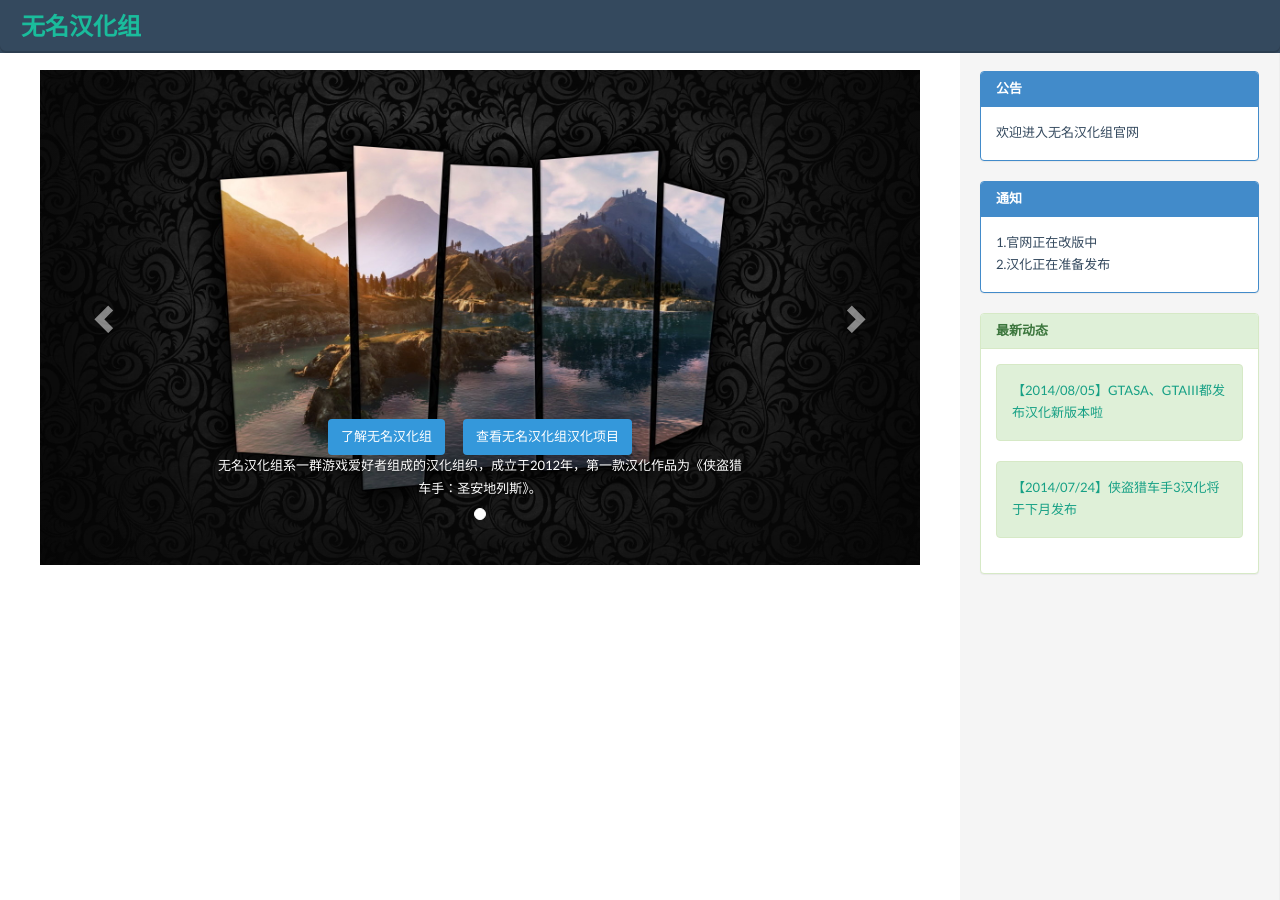
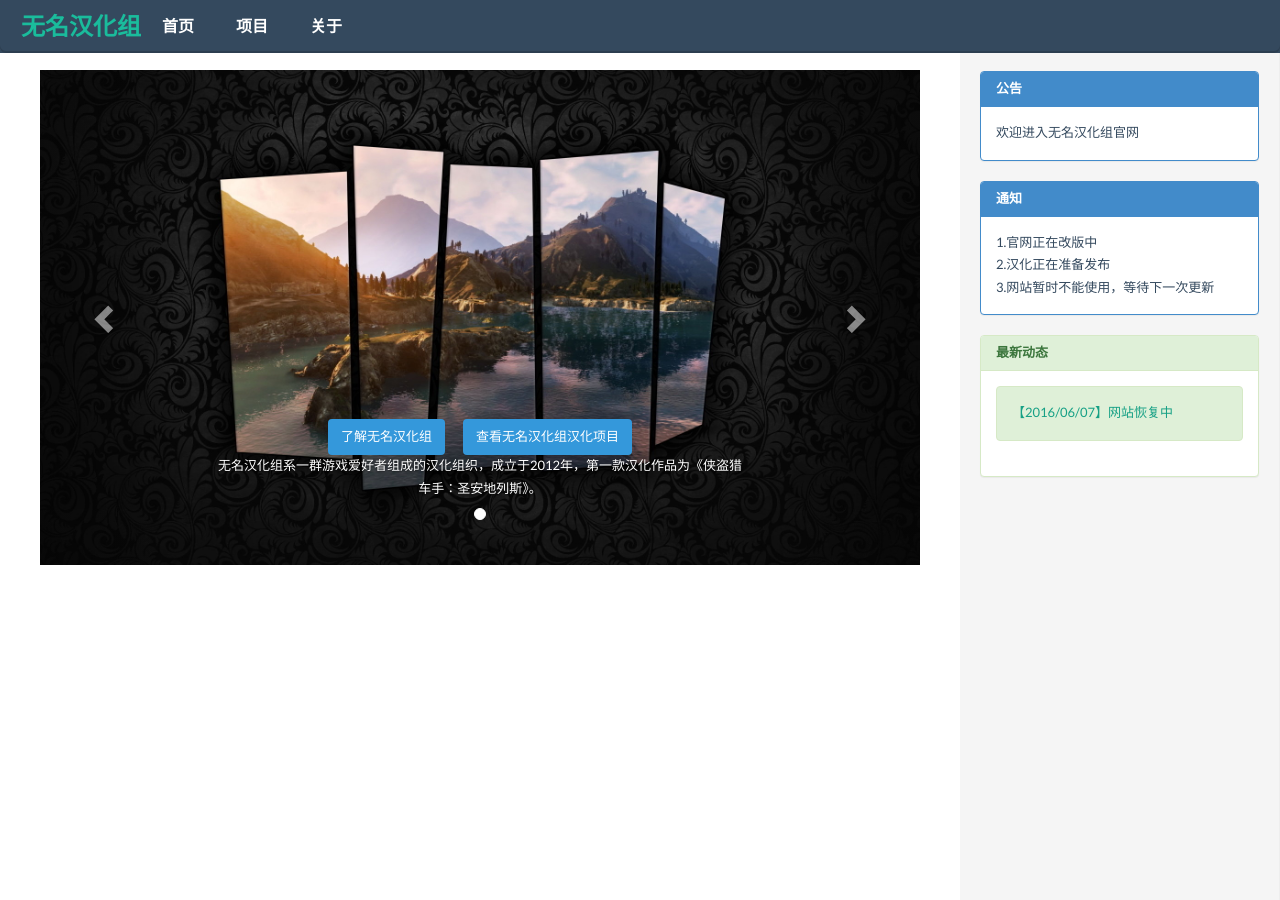
Before and after one commit to WMHHZ/wmhhz.github.io, a Jekyll site: the page built from index.md, in a window 1280 px wide. Built offline with Jekyll 4.4.1, drawn with Linux system fonts in a browser that asks for light colours; nearby versions of some CDN libraries; library files that are not in the unit come from our copies.

Commit message:
导航、项目页完成，part2 finished.

```diff
--- a/_config.yml
+++ b/_config.yml
@@ -2,9 +2,7 @@
 title: 无名汉化组
 email: whuihuan@outlook.com
 description: >
-  Write an awesome description for your new site here. You can edit this
-  line in _config.yml. It will appear in your document head meta (for
-  Google search results) and in your feed.xml site description.
+  没有最好，只有更好；无名汉化，因你存在！
 baseurl: ""
 url: "http://www.wmhhz.com"
 permalink: none
@@ -16,18 +14,56 @@ author:
 
 string:
   topic2: 最新动态
+  weibo: 微博
 
 topic:
   - title: 公告
     text: 欢迎进入无名汉化组官网
   - title: 通知
-    text: 1.官网正在改版中<br>2.汉化正在准备发布
+    text: 1.官网正在改版中<br>2.汉化正在准备发布<br>3.网站暂时不能使用，等待下一次更新
 
 topic2:
-  - title: 【2014/08/05】GTASA、GTAIII都发布汉化新版本啦
-    text: /news3
-  - title: 【2014/07/24】侠盗猎车手3汉化将于下月发布
-    text: /news2
+  - title: 【2016/06/07】网站恢复中
+    text: /news1
+
+projectnum: 4
+
+projects:
+  - title: 《侠盗猎车手：圣安地列斯》
+    logo: http://photo.wmhhz.com/GTASA.jpg
+    ver: 2.11
+    jindu: 100%
+    setback: 已完成
+    type: 游戏
+    time: 20160320
+    page: /GTASA
+
+  - title: 《侠盗猎车手3》
+    logo: http://photo.wmhhz.com/GTA3.jpg
+    ver: 1.0
+    jindu: 100%
+    setback: 已完成
+    type: 游戏
+    time: 20160630
+    page: /GTA3
+
+  - title: 《侠盗猎车手：罪恶都市》
+    logo: http://photo.wmhhz.com/GTAVC.jpg
+    ver: 1.0
+    jindu: 88%
+    setback: 88%
+    type: 游戏
+    time: 20160804
+    page: /GTAVC
+
+  - title: 《侠盗猎车手3：冬霜》
+    logo: http://photo.wmhhz.com/GTA3FW.jpg
+    ver: 1.0
+    jindu: 0%
+    setback: 0%
+    type: MOD
+    time: N/A
+    page: /GTA3FW
 
 # 全局设定
 timezone: Asia/Shanghai
--- a/_includes/nav.html
+++ b/_includes/nav.html
@@ -7,11 +7,17 @@
             </div>
             <div class="collapse navbar-collapse" id="navbar-collapse-01">
               <ul class="nav navbar-nav navbar-left">
-                {% for page in site.pages %}
-                {% if page.title %}
-                <li><a href="{{ page.url | prepend: site.baseurl }}">{{ page.title }}</a></li>
-                {% endif %}
-                {% endfor %}
+              <li><a href="/">首页</a></li>
+              {%if page.title == '项目' %}
+              <li class="active"><a href="/Projects">项目</a></li>
+              {% else %}
+              <li><a href="/Projects">项目</a></li>
+              {% endif %}
+              {%if page.title == '关于' %}
+              <li class="active"><a href="/About">关于</a></li>
+              {% else %}
+              <li><a href="/About">关于</a></li>
+              {% endif %}
                   </ul>
                 </li>
                </ul>
--- a/index.md
+++ b/index.md
@@ -1,5 +1,6 @@
 ---
 layout: default
+title: 首页
 ---
 
 <div id="carousel-example-generic" class="carousel slide" data-ride="carousel">
```
Also changed, not shown: WmhhzUpdate.xml (added, +7 -0 lines), _layouts/projects.html (added, +34 -0 lines), projects.md (added, +5 -0 lines).
